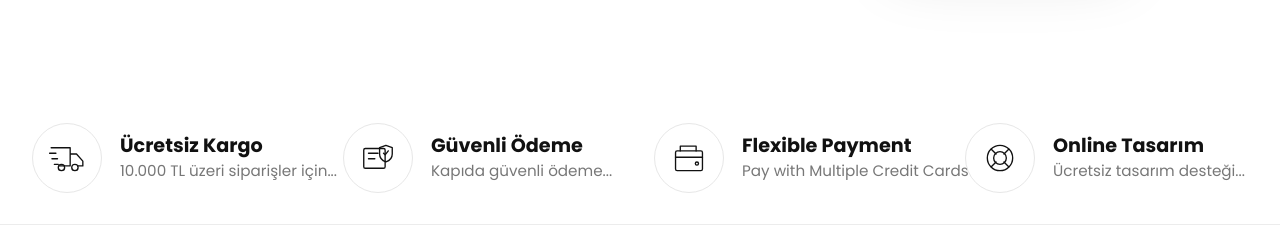
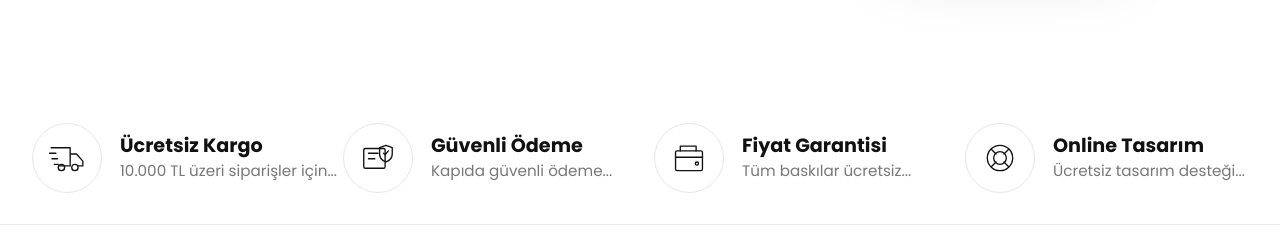
Before and after one commit to metinnasir/emirspor, a Next.js app: page / in a window 1280 px wide. Shown: the part 820-1052 px from the top of the page. Built offline with nearby package versions, Linux system fonts and the light colour scheme; no server answers.

Commit message:
Fiyat garantisi alanını güncelle

```diff
--- a/src/app/page.tsx
+++ b/src/app/page.tsx
@@ -105,7 +105,7 @@ export default function Home() {
             <span className="service-benefit-icon" aria-hidden="true">
               <svg viewBox="0 0 48 48"><rect x="7" y="15" width="34" height="25" rx="2"/><path d="M13 15V9h20v6M7 23h34"/><circle cx="34" cy="31" r="2"/></svg>
             </span>
-            <div><h3>Flexible Payment</h3><p>Pay with Multiple Credit Cards</p></div>
+            <div><h3>Fiyat Garantisi</h3><p>Tüm baskılar ücretsiz...</p></div>
           </article>
           <article className="service-benefit">
             <span className="service-benefit-icon" aria-hidden="true">
```
